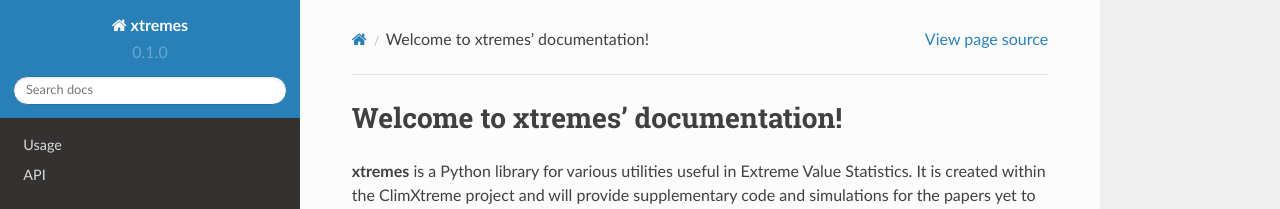
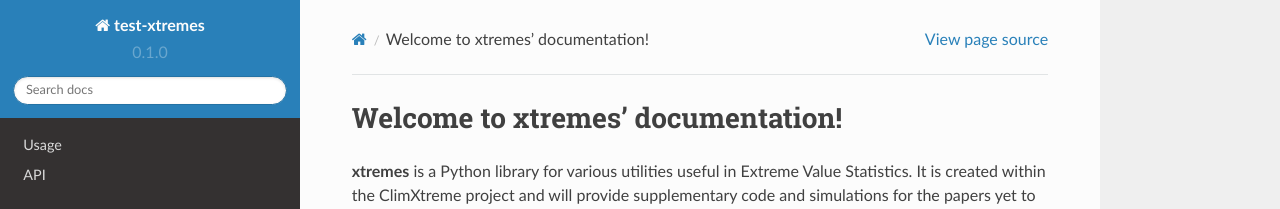
Before and after one commit to haufse/xtremes, a Sphinx documentation site: the page built from docs/source/index.rst, in a window 1280 px wide. Shown: the top 209 px of the page. Built offline with Sphinx 7.4.7 and the Read the Docs theme 2.0.0, drawn with Linux system fonts in a browser that asks for light colours.

Commit message:
Update conf.py

```diff
--- a/docs/source/conf.py
+++ b/docs/source/conf.py
@@ -2,7 +2,7 @@
 
 # -- Project information
 
-project = 'xtremes'
+project = 'test-xtremes'
 copyright = '2024, Erik Haufs'
 author = 'Erik Haufs'
 
```
